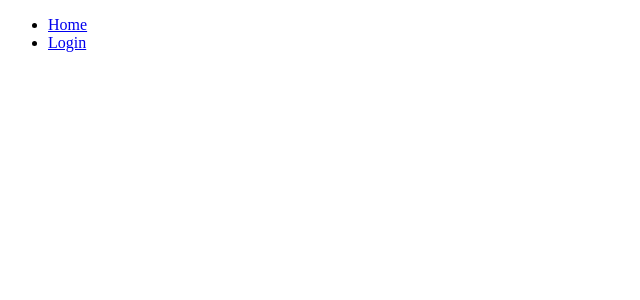
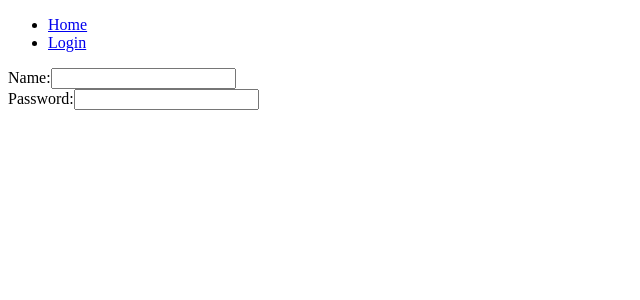
Before and after one commit to josephtball/BLS-Project, an Angular app: page /login in a window 1280 px wide. Shown: the top 300 px of the page, without its empty margins (0-640 px from the left). Built offline with nearby package versions, Linux system fonts and the light colour scheme.

Commit message:
Connected app to The Movie Database and fetched data to home component

```diff
--- a/src/app/home/home.component.html
+++ b/src/app/home/home.component.html
@@ -1,2 +1,7 @@
 <h1>Welcome to the Video Village</h1>
 <button routerLink="login">Click Here to Login</button>
+<div *ngFor="let movie of movies">
+  <h3>{{movie.title}}</h3>
+  <img src="{{'https://image.tmdb.org/t/p/w185' + movie.poster_path}}" alt="">
+  <p>{{movie.overview}}</p>
+</div>
--- a/src/app/home/home.component.ts
+++ b/src/app/home/home.component.ts
@@ -1,4 +1,5 @@
 import { Component, OnInit } from '@angular/core';
+import { TheMovieDbService } from '../the-movie-db.service';
 
 @Component({
   selector: 'app-home',
@@ -6,10 +7,15 @@ import { Component, OnInit } from '@angular/core';
   styleUrls: ['./home.component.scss']
 })
 export class HomeComponent implements OnInit {
+  movies = [];
 
-  constructor() { }
+  constructor(private TheMovieDb: TheMovieDbService) { }
 
   ngOnInit() {
+    this.TheMovieDb.getPopularMovies().subscribe((res) => {
+      res['results'].map((movie) => this.movies.push(movie));
+      console.log(this.movies);
+    });
   }
 
 }
--- a/src/app/login/login.component.html
+++ b/src/app/login/login.component.html
@@ -1 +1,7 @@
-<form action=""></form>
+<form action="">
+  <label for="name">Name:</label>
+  <input type="text" name="name">
+  <br>
+  <label for="password">Password:</label>
+  <input type="text">
+</form>
--- a/src/app/the-movie-db.service.ts
+++ b/src/app/the-movie-db.service.ts
@@ -5,7 +5,13 @@ import { HttpClient } from '@angular/common/http';
   providedIn: 'root'
 })
 export class TheMovieDbService {
+  TMDb_KEY = 'api_key=6ac23abc8d5623a742214ffc539337c5';
+  TMDb_URL = 'https://api.themoviedb.org/3/';
 
-  constructor(private theMovieDb: HttpClient) { }
+  constructor(private http: HttpClient) { }
+
+  getPopularMovies() {
+    return this.http.get(this.TMDb_URL + 'movie/popular?' + this.TMDb_KEY);
+  }
 
 }
```
